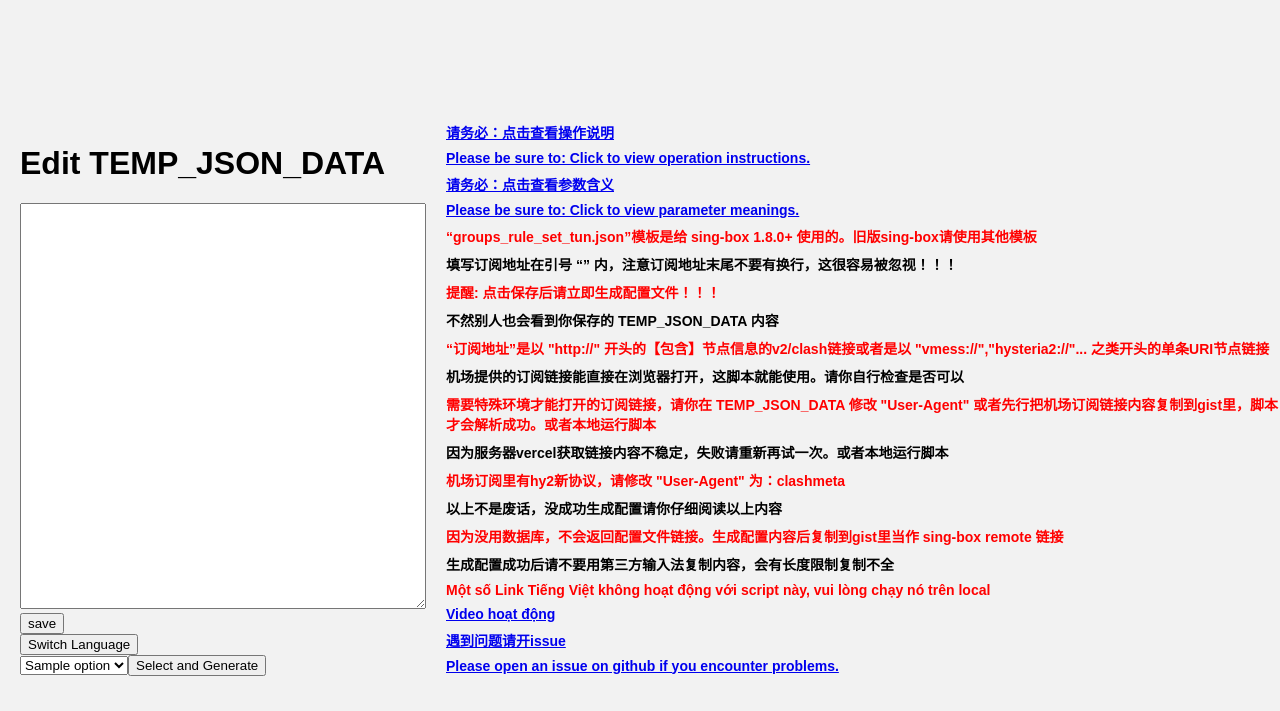
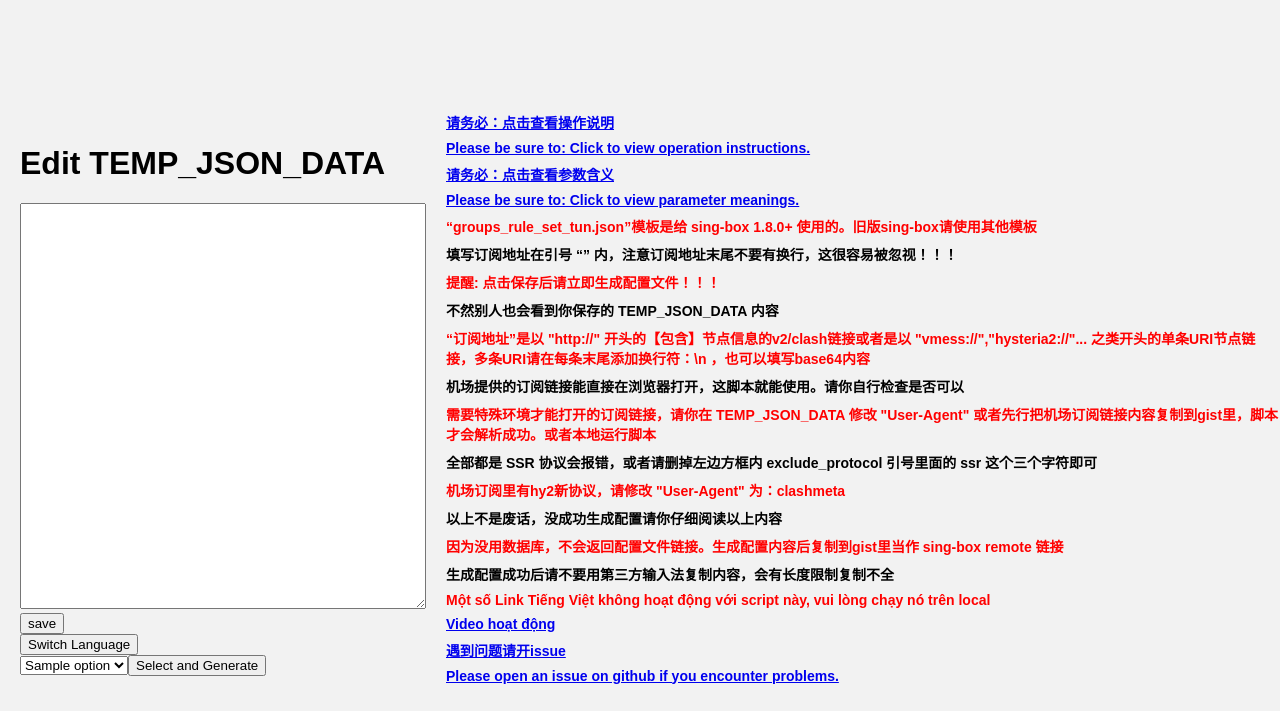
Before and after one commit to gg4924/sing-box-subscribe, a Flask app: template templates/index.html in a window 1280 px wide. Shown: the top 711 px of the page. Run offline with Flask 3, Linux system fonts and the light colour scheme; the template is opened without the code that fills it: most values are stand-ins (such as "Sample title", 1, 10 or a date in 2020).

Commit message:
Update index.html

```diff
--- a/templates/index.html
+++ b/templates/index.html
@@ -89,10 +89,10 @@
             <h3 style="margin: 8px 0; font-size: 14px;" data-translate="4"><span style="font-weight: bold; color: black; margin: 5px 0; font-size: 14px;">填写订阅地址在引号 “” 内，注意订阅地址末尾不要有换行，这很容易被忽视！！！</span></h3>
             <h3 style="margin: 8px 0; font-size: 14px;" data-translate="5" data-color="red"><span style="font-weight: bold; color: red; margin: 5px 0; font-size: 14px;">提醒: 点击保存后请立即生成配置文件！！！</span></h3>
             <h3 style="margin: 8px 0; font-size: 14px;" data-translate="6"><span style="font-weight: bold; color: black; margin: 5px 0; font-size: 14px;">不然别人也会看到你保存的 TEMP_JSON_DATA 内容</span></h3>
-            <h3 style="margin: 8px 0; font-size: 14px;" data-translate="7" data-color="red"><span style="font-weight: bold; color: red; margin: 5px 0; font-size: 14px;">“订阅地址”是以 "http://" 开头的【包含】节点信息的v2/clash链接或者是以 "vmess://","hysteria2://"... 之类开头的单条URI节点链接</span></h3>
+            <h3 style="margin: 8px 0; font-size: 14px;" data-translate="7" data-color="red"><span style="font-weight: bold; color: red; margin: 5px 0; font-size: 14px;">“订阅地址”是以 "http://" 开头的【包含】节点信息的v2/clash链接或者是以 "vmess://","hysteria2://"... 之类开头的单条URI节点链接，多条URI请在每条末尾添加换行符：\n ，也可以填写base64内容</span></h3>
             <h3 style="margin: 8px 0; font-size: 14px;" data-translate="8"><span style="font-weight: bold; color: black; margin: 5px 0; font-size: 14px;">机场提供的订阅链接能直接在浏览器打开，这脚本就能使用。请你自行检查是否可以</span></h3>
             <h3 style="margin: 8px 0; font-size: 14px;" data-translate="9" data-color="red"><span style="font-weight: bold; color: red; margin: 5px 0; font-size: 14px;">需要特殊环境才能打开的订阅链接，请你在 TEMP_JSON_DATA 修改 "User-Agent" 或者先行把机场订阅链接内容复制到gist里，脚本才会解析成功。或者本地运行脚本</span></h3>
-            <h3 style="margin: 8px 0; font-size: 14px;" data-translate="10"><span style="font-weight: bold; color: black; margin: 5px 0; font-size: 14px;">因为服务器vercel获取链接内容不稳定，失败请重新再试一次。或者本地运行脚本</span></h3>
+            <h3 style="margin: 8px 0; font-size: 14px;" data-translate="10"><span style="font-weight: bold; color: black; margin: 5px 0; font-size: 14px;">全部都是 SSR 协议会报错，或者请删掉左边方框内 exclude_protocol 引号里面的 ssr 这个三个字符即可</span></h3>
             <h3 style="margin: 8px 0; font-size: 14px;" data-translate="11" data-color="red"><span style="font-weight: bold; color: red; margin: 5px 0; font-size: 14px;">机场订阅里有hy2新协议，请修改 "User-Agent" 为：clashmeta</span></h3>
             <h3 style="margin: 8px 0; font-size: 14px;" data-translate="12"><span style="font-weight: bold; color: black; margin: 5px 0; font-size: 14px;">以上不是废话，没成功生成配置请你仔细阅读以上内容</span></h3>
             <h3 style="margin: 8px 0; font-size: 14px;" data-translate="13" data-color="red"><span style="font-weight: bold; color: red; margin: 5px 0; font-size: 14px;">因为没用数据库，不会返回配置文件链接。生成配置内容后复制到gist里当作 sing-box remote 链接</span></h3>
@@ -128,10 +128,10 @@
             "4": "Fill in the subscription link within the quotes '', and be careful not to have line breaks at the end of the subscription link, as this can be easily overlooked!!!",
             "5": "Reminder: After clicking save, please immediately generate the configuration file!!!",
             "6": "Otherwise, others will be able to see the content of your saved TEMP_JSON_DATA.",
-            "7": "The 'subscription link' starts with 'http://' and includes node information for v2/clash links or is a single URI node link starting with 'vmess://', 'hysteria2://', and similar.",
+            "7": "The 'subscription link' starts with 'http://' and includes node information for v2/clash links or is a single URI node link starting with 'vmess://', 'hysteria2://'... etc. Link, if there are multiple URIs, please add a newline character at the end of each one: \n, you can also fill in the base64 content.",
             "8": "subscription links provided by Service can be directly opened in the browser, and the script can use them. Please check if it works on your end.",
             "9": "For subscription links that require a special environment to open, please modify 'User-Agent' in TEMP_JSON_DATA, or copy the content of the airport subscription link to gist in advance for the script to parse successfully. Alternatively, run the script locally.",
-            "10": "Failed due to vercel server instability, please try again. Or run the script locally.",
+            "10": "All SSR protocols will report errors, or please delete the three characters 'ssr' in the exclude_protocol quotation marks in the left box.",
             "11": "If there is a new hy2 protocol in the sub link, please modify 'User-Agent' to: clashmeta.",
             "12": "The above is not nonsense; if you fail to generate the configuration successfully, please read the above content carefully.",
             "13": "Because there is no database used, it will not return a configuration file link. After generating the configuration content, copy it to gist as a sing-box remote link.",
```
